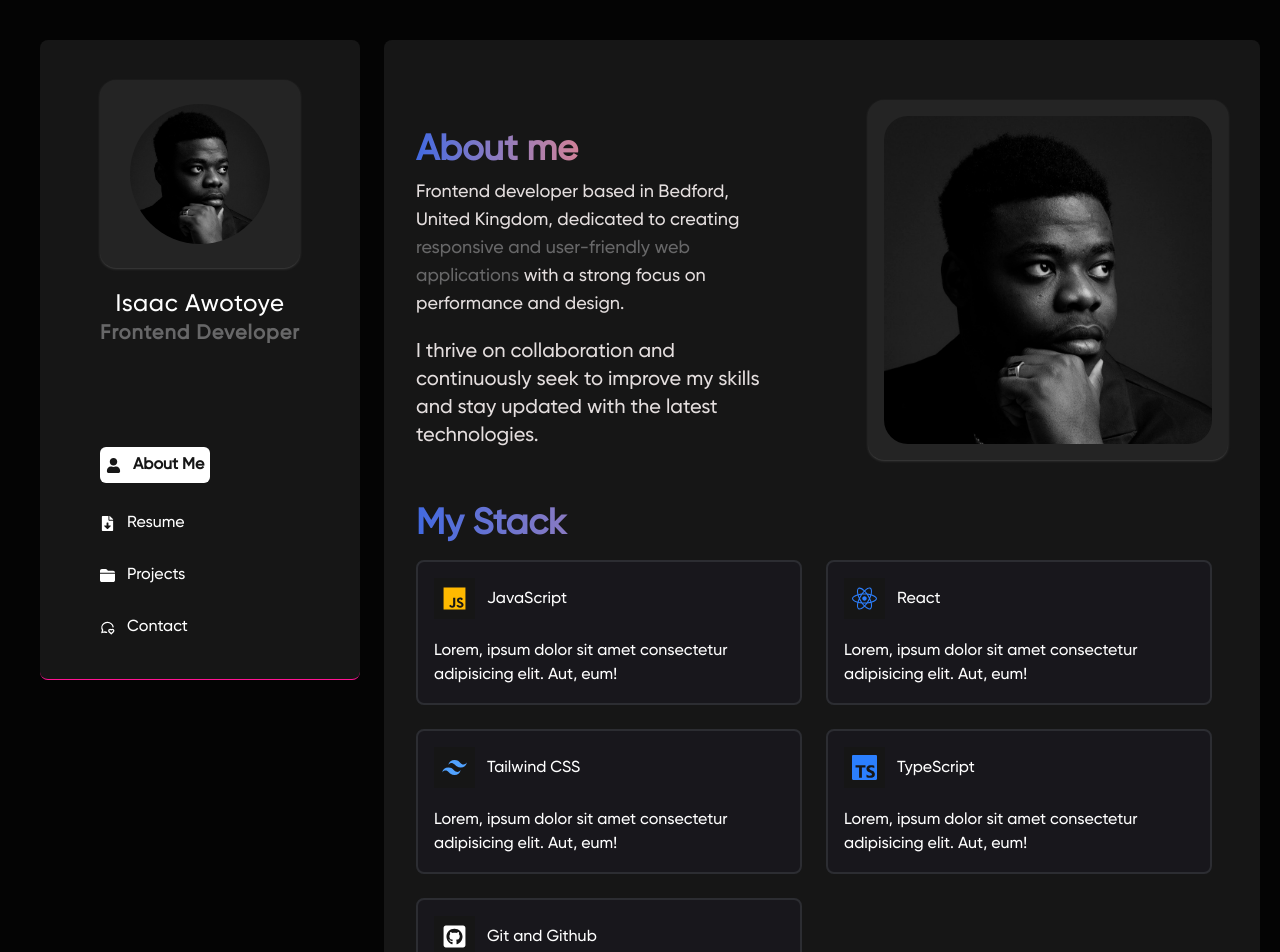
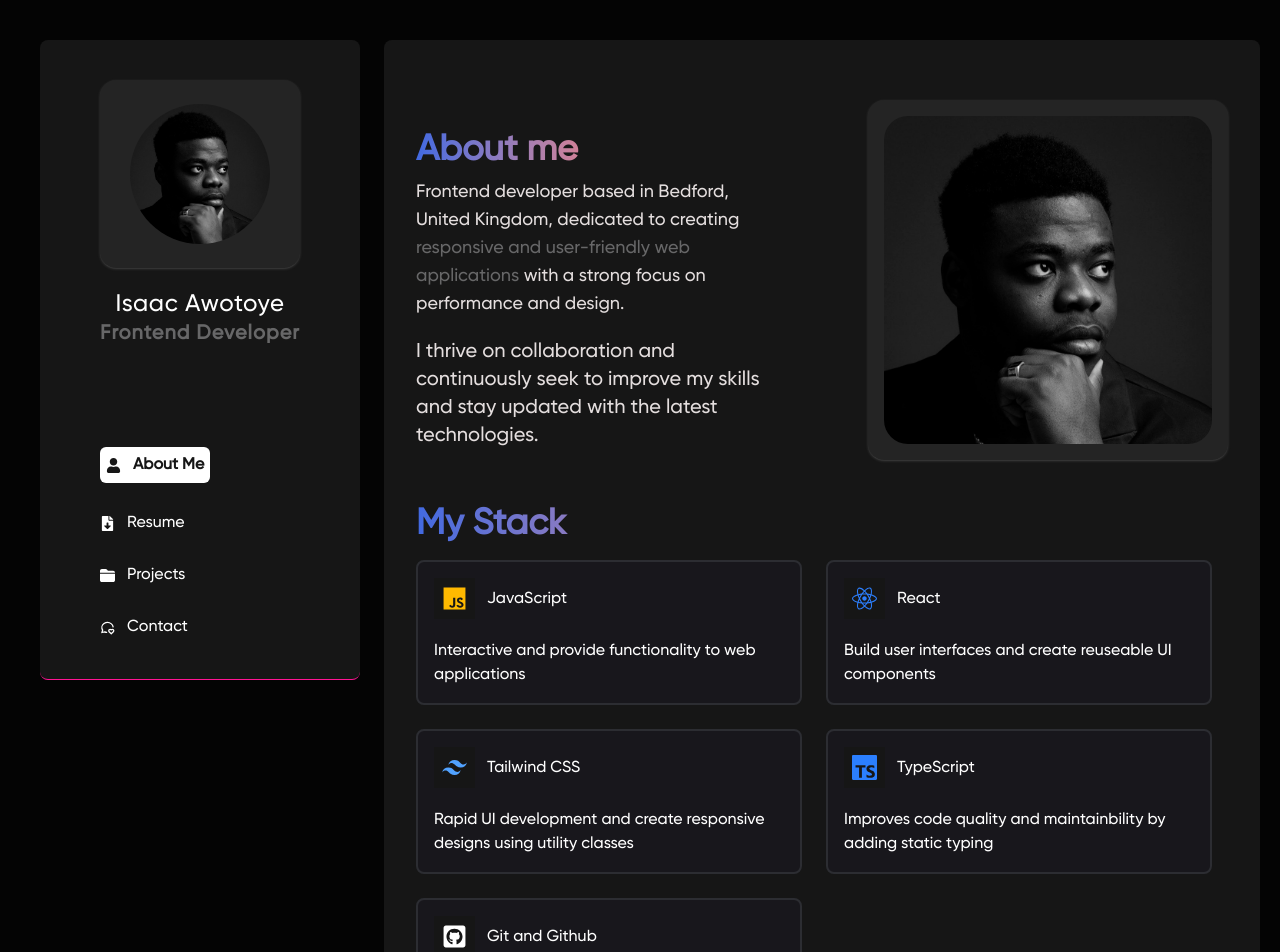
Before and after one commit to Creative-mindset21/my-portfolio-new, a React (Vite) app: page / in a window 1280 px wide. Shown: the top 952 px of the page. Built offline with nearby package versions, Linux system fonts and the light colour scheme.

Commit message:
updated the stackData desc and did added comments

```diff
--- a/src/App.jsx
+++ b/src/App.jsx
@@ -9,10 +9,12 @@ import { projectsData } from "./data/data";
 function App() {
   const [filter, setFilter] = useState("all");
 
+  // ! ===== HANDLE FILTER CHANGE
   const handleFilterChange = (e) => {
     setFilter(e.target.value);
   };
 
+  // ! ===== FILTERED ARRAY
   const filteredItems =
     filter === "all"
       ? projectsData
--- a/src/data/data.jsx
+++ b/src/data/data.jsx
@@ -15,35 +15,35 @@ export const stackData = [
     id: 1,
     logo: <IoLogoJavascript size={25} className="fill-amber-400" />,
     title: "JavaScript",
-    desc: "Lorem, ipsum dolor sit amet consectetur adipisicing elit. Aut, eum!",
+    desc: "Interactive and provide functionality to web applications",
   },
 
   {
     id: 2,
     logo: <FaReact size={25} className="fill-blue-500" />,
     title: "React",
-    desc: "Lorem, ipsum dolor sit amet consectetur adipisicing elit. Aut, eum!",
+    desc: "Build user interfaces and create reuseable UI components",
   },
 
   {
     id: 3,
     logo: <RiTailwindCssFill size={25} className="fill-blue-400" />,
     title: "Tailwind CSS",
-    desc: "Lorem, ipsum dolor sit amet consectetur adipisicing elit. Aut, eum!",
+    desc: "Rapid UI development and create responsive designs using utility classes",
   },
 
   {
     id: 4,
     logo: <SiTypescript size={25} className="fill-blue-500" />,
     title: "TypeScript",
-    desc: "Lorem, ipsum dolor sit amet consectetur adipisicing elit. Aut, eum!",
+    desc: "Improves code quality and maintainbility by adding static typing",
   },
 
   {
     id: 5,
     logo: <FaGithubSquare size={25} />,
     title: "Git and Github",
-    desc: "Lorem, ipsum dolor sit amet consectetur adipisicing elit. Aut, eum!",
+    desc: "A version control system and a cloud based platform for collaboration and project management",
   },
 ];
 
```
